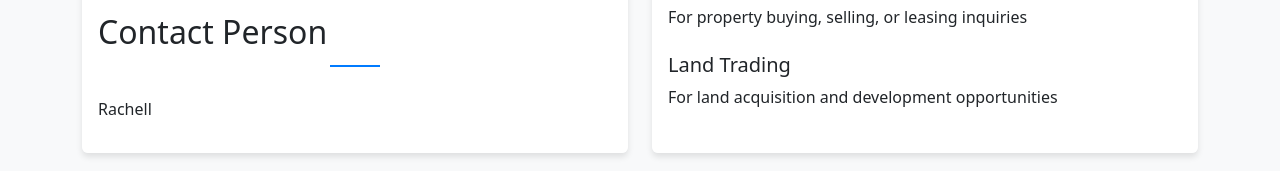
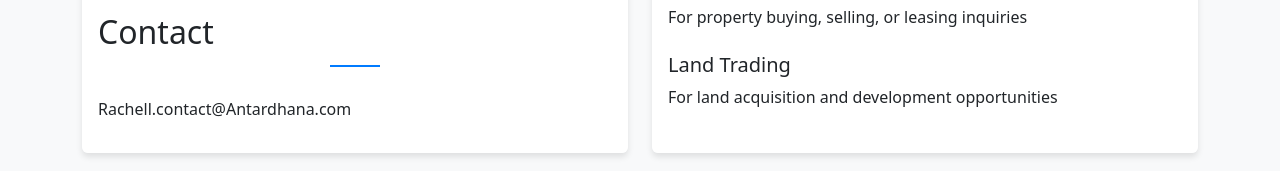
Before and after one commit to jerrylin0318/antardhana, a plain HTML site: page contact.html in a window 1280 px wide. Shown: the part 426-597 px from the top of the page. Drawn offline with nearby package versions, Linux system fonts and the light colour scheme.

Commit message:
Update to static website

```diff
--- a/contact.html
+++ b/contact.html
@@ -62,8 +62,8 @@
                                 Pasig, Manila<br>
                                 Philippines
                             </p>
-                            <h2>Contact Person</h2>
-                            <p>Rachell</p>
+                            <h2>Contact</h2>
+                            <p>Rachell.contact@Antardhana.com</p>
                         </div>
                     </div>
                 </div>
```
Also changed, not shown: contact-hi.html (+2 -2 lines), contact-tl.html (+2 -2 lines), contact-zh-cn.html (+2 -2 lines), contact-zh-tw.html (+2 -2 lines).
